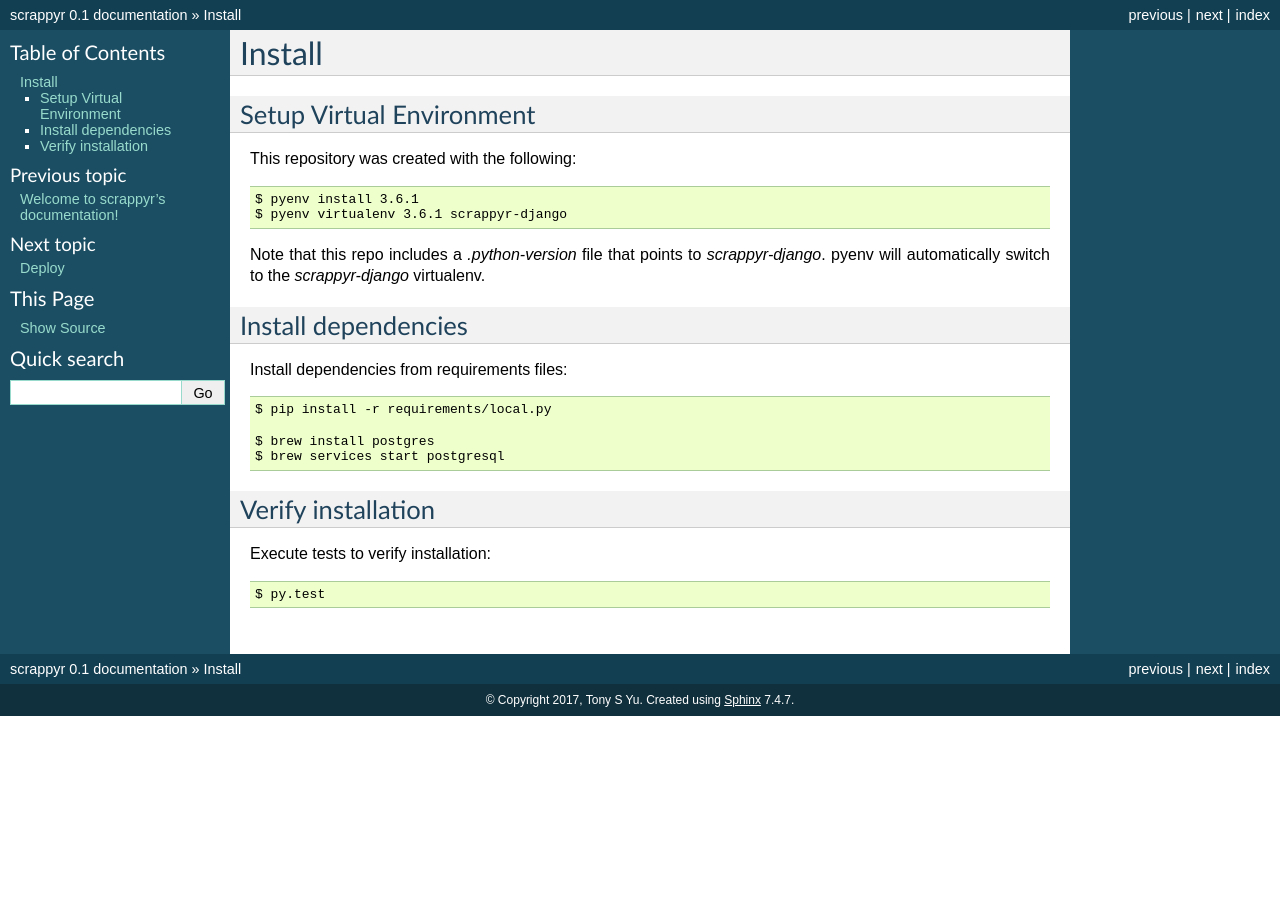
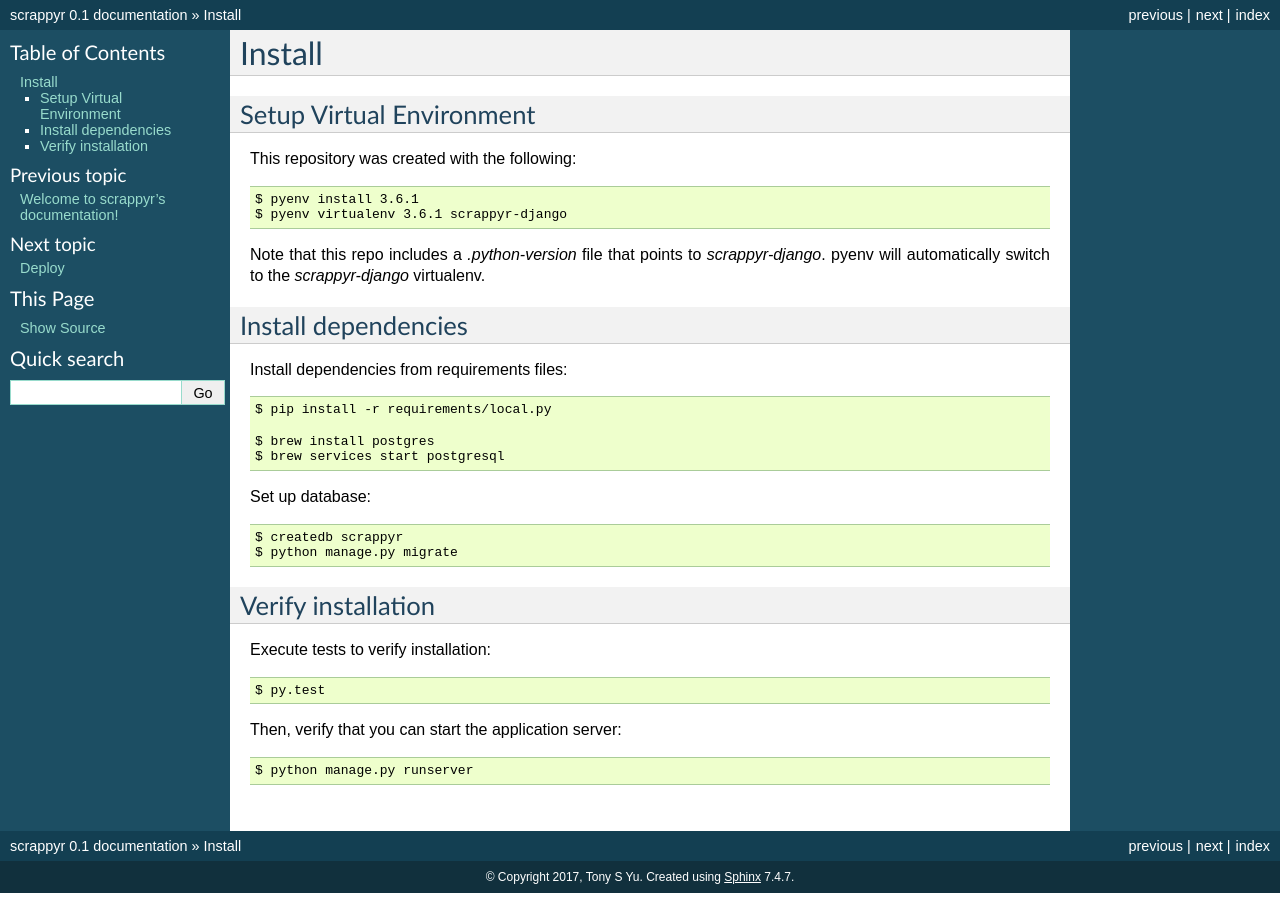
Before and after one commit to tonysyu/scrappyr-app, a Sphinx documentation site: the page built from docs/install.rst, in a window 1280 px wide. Built offline with Sphinx 7.4.7, drawn with Linux system fonts in a browser that asks for light colours; pages that are not in the unit, such as notebooks, are missing from menus.

Commit message:
Add database setup and server startup commands to installation instructions

```diff
--- a/docs/install.rst
+++ b/docs/install.rst
@@ -23,9 +23,19 @@ Install dependencies from requirements files::
    $ brew services start postgresql
 
 
+Set up database::
+
+   $ createdb scrappyr
+   $ python manage.py migrate
+
+
 Verify installation
 ...................
 
 Execute tests to verify installation::
 
    $ py.test
+
+Then, verify that you can start the application server::
+
+   $ python manage.py runserver
```
